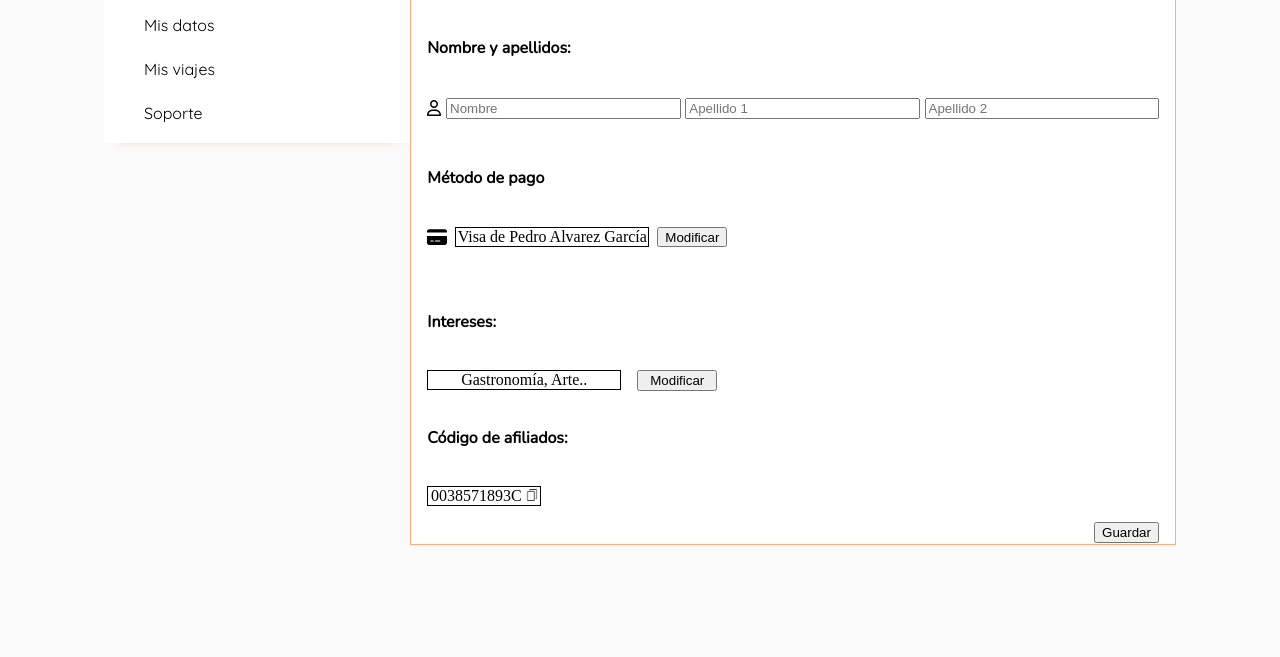
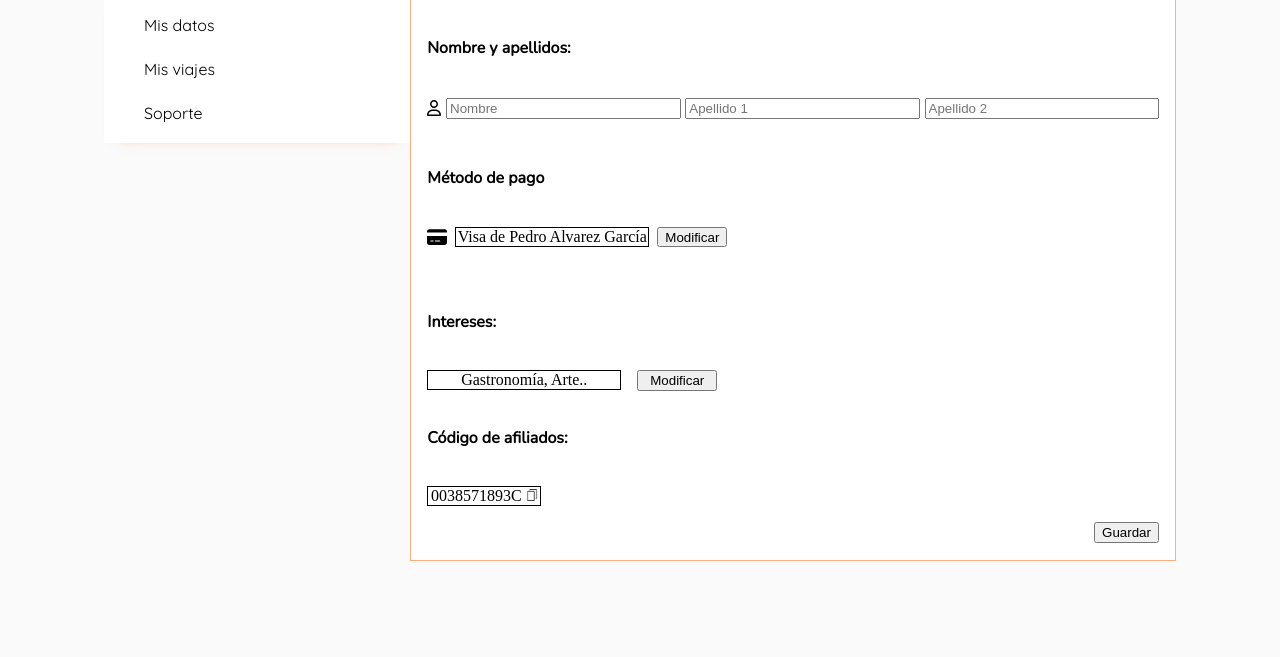
Before and after one commit to EasyTravel-STUCOM/EasyTravel, a PHP site: page /MyPage.html in a window 1280 px wide. Shown: the part 439-1096 px from the top of the page. Before the commit the page ends 984 px from the top, so only its background shows below. Run offline with PHP 8.4, Linux system fonts and the light colour scheme.

Commit message:
Haciendo MediaQueries

```diff
--- a/EasyTravelWeb/css/MyPage.css
+++ b/EasyTravelWeb/css/MyPage.css
@@ -160,7 +160,7 @@ h4{
     .ventana__misDatos {
         display: grid;
         grid-template-rows: 3fr 2fr 1fr 1fr;
-        height: 32rem;
+        height: 33rem;
     }
 
     .nombreApellidos__grid {
```
